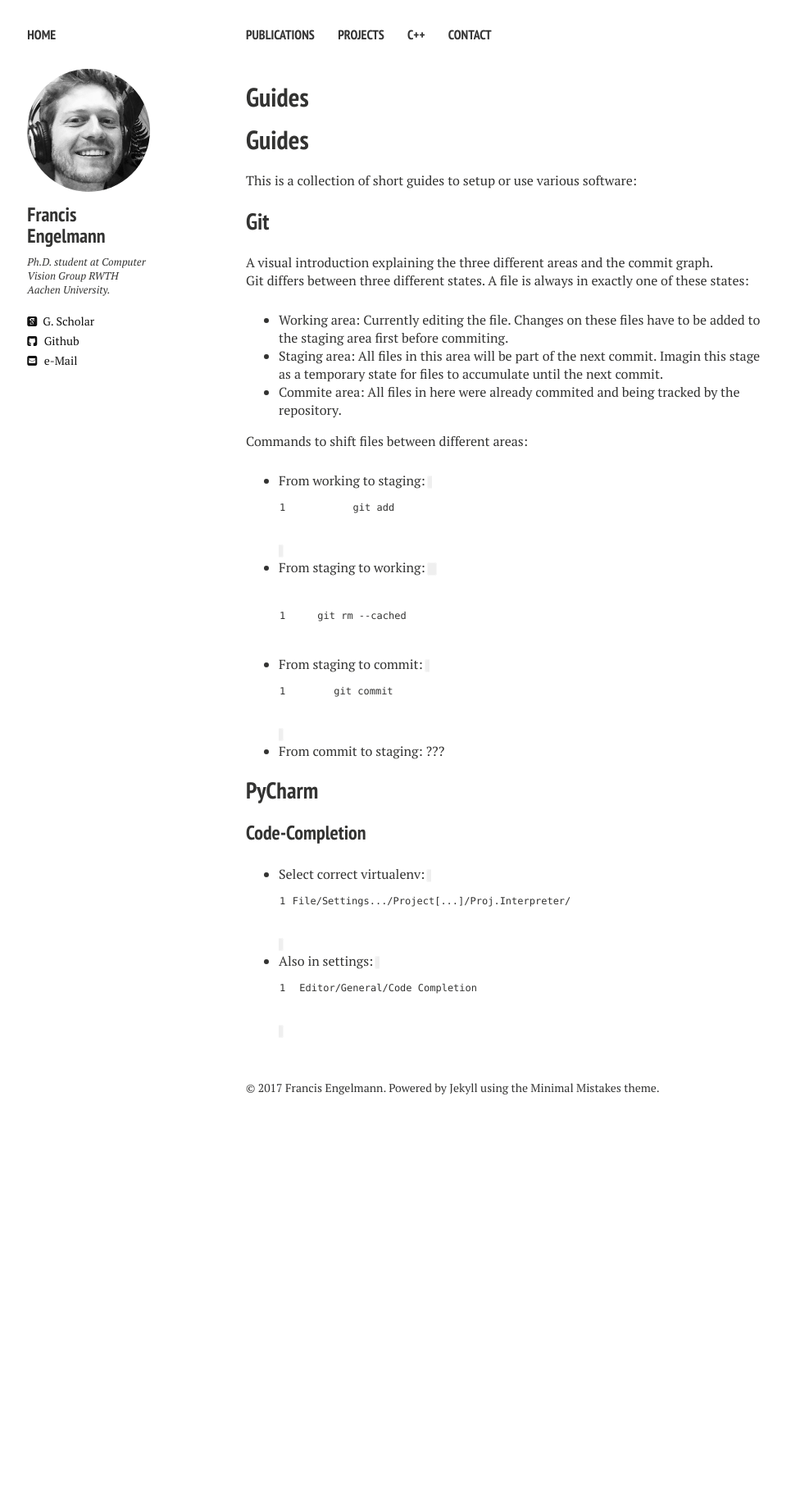
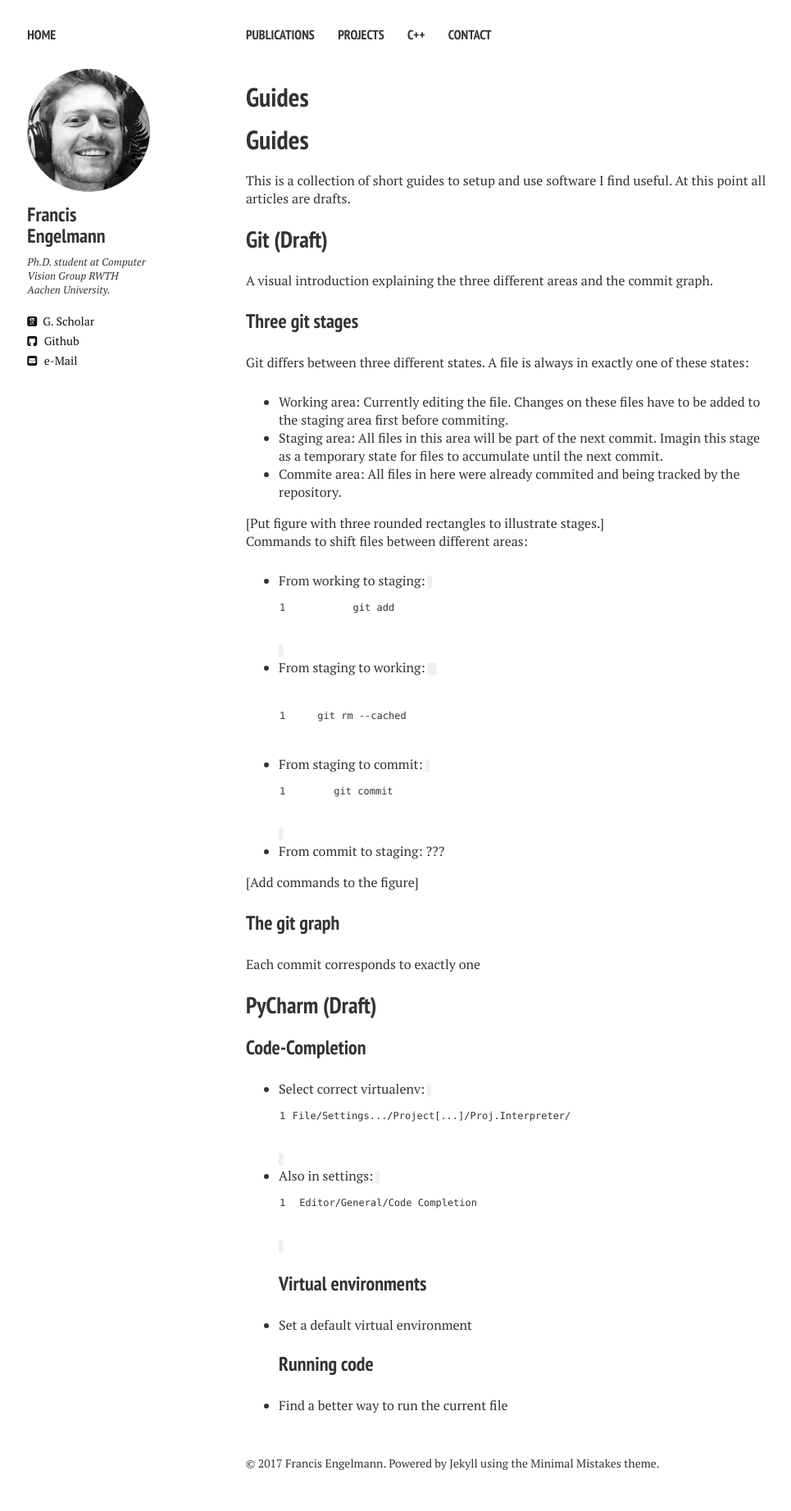
Before and after one commit to francisengelmann/francisengelmann.github.io, a Jekyll site: the page built from guides.md, in a window 1280 px wide. Shown: the whole page at 82% size, without its empty margins (20-985 px from the left). Built offline with Jekyll 4.4.1, drawn with Linux system fonts in a browser that asks for light colours; nearby versions of some CDN libraries; our own code applies the rules of GitHub Pages for plain Markdown files; before the commit the page ends 1385 px from its top, so only the background shows below that.

Commit message:
Update guides.md

````diff
--- a/guides.md
+++ b/guides.md
@@ -1,12 +1,18 @@
 # Guides
-This is a collection of short guides to setup or use various software:
-## Git
+This is a collection of short guides to setup and use software I find useful.
+At this point all articles are drafts.
+
+## Git (Draft)
 A visual introduction explaining the three different areas and the commit graph.
+
+### Three git stages
 
 Git differs between three different states. A file is always in exactly one of these states:
 - Working area: Currently editing the file. Changes on these files have to be added to the staging area first before commiting.
 - Staging area: All files in this area will be part of the next commit. Imagin this stage as a temporary state for files to accumulate until the next commit.
 - Commite area: All files in here were already commited and being tracked by the repository.
+
+[Put figure with three rounded rectangles to illustrate stages.]
 
 Commands to shift files between different areas:
 - From working to staging: `git add`
@@ -15,7 +21,16 @@ Commands to shift files between different areas:
 - From staging to commit: `git commit`
 - From commit to staging: ???
 
-## PyCharm
+[Add commands to the figure]
+
+### The git graph
+Each commit corresponds to exactly one
+
+## PyCharm (Draft)
 ### Code-Completion
 * Select correct virtualenv: ```File/Settings.../Project[...]/Proj.Interpreter/```
 * Also in settings: ```Editor/General/Code Completion```
+### Virtual environments
+* Set a default virtual environment
+### Running code
+* Find a better way to run the current file
````
